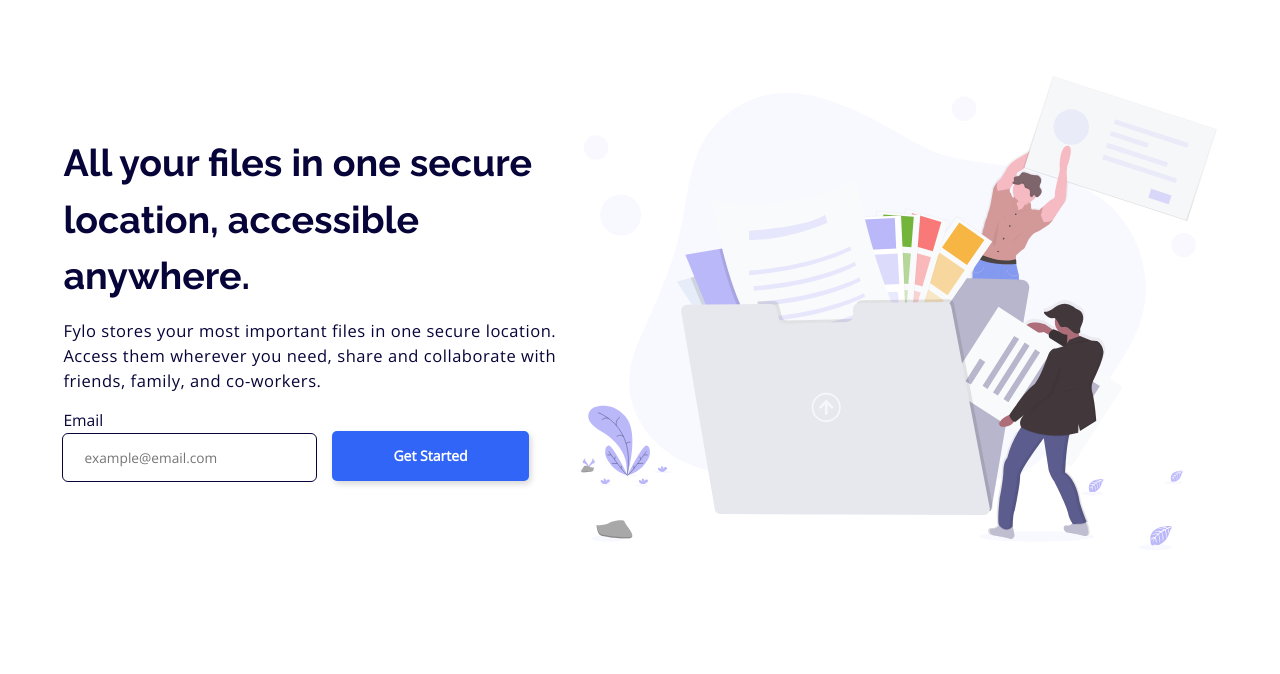
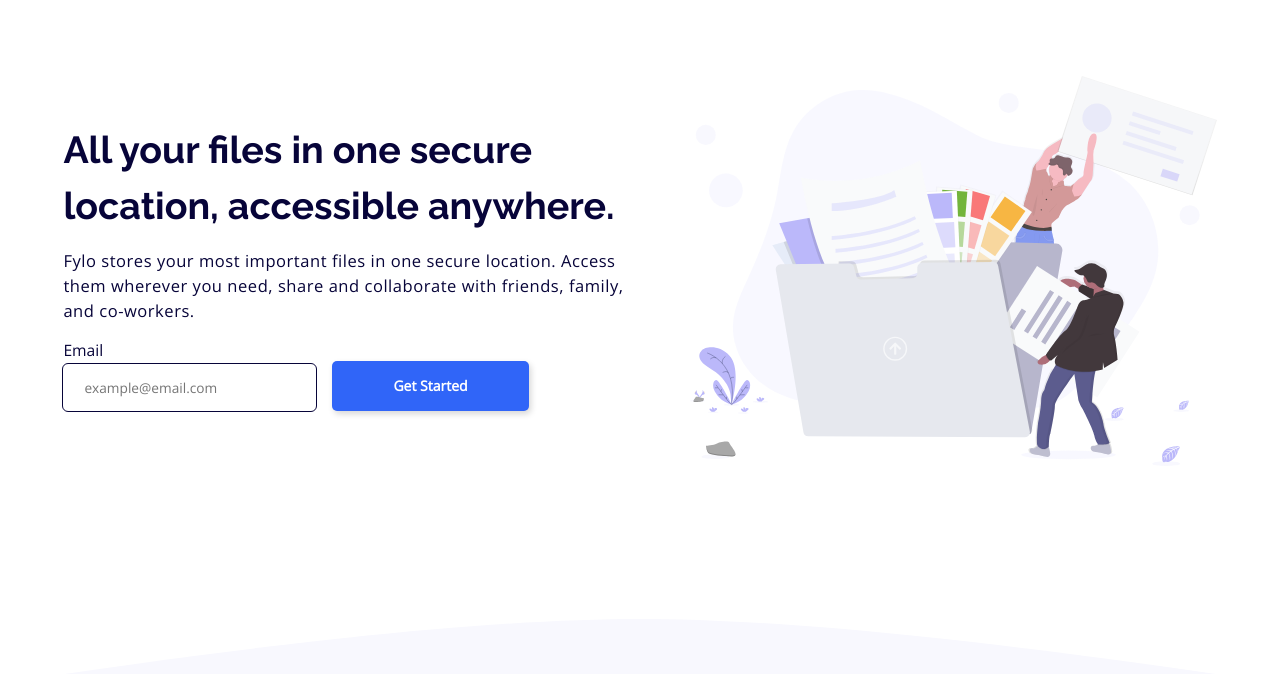
Before and after one commit to DocForLoop/fylo-landing-page, a website built with Vite: page index.html in a window 1280 px wide. Shown: the part 126-800 px from the top of the page. Built offline with nearby package versions, Linux system fonts and the light colour scheme.

Commit message:
Fix hero-img size on desktop

```diff
--- a/src/scss/components/_breakpoints.scss
+++ b/src/scss/components/_breakpoints.scss
@@ -82,7 +82,8 @@
         }
 
         &__img {
-            flex-shrink: 4;
+            inline-size: fluid(470, 640, 1200, 1440, rem);
+            block-size: fluid(348.2, 474, 1200, 1440, rem);
         }
 
         &__content {
```
